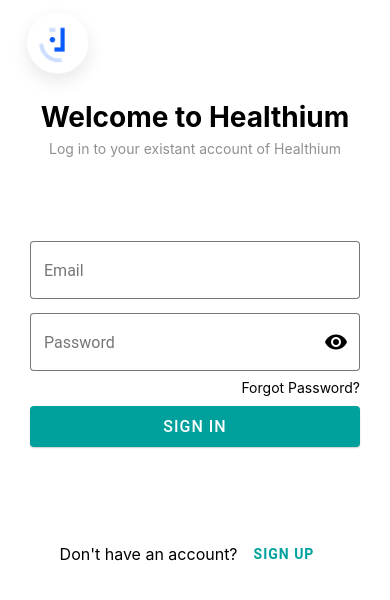
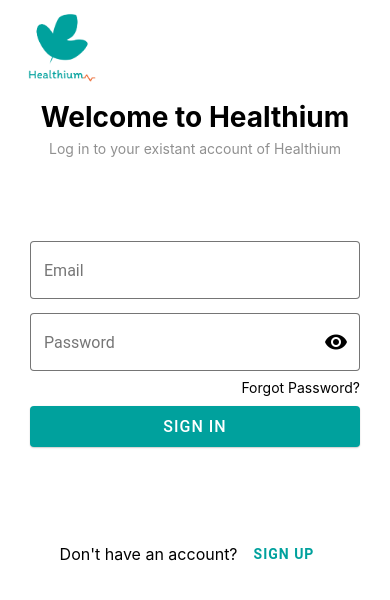
Before and after one commit to hoainambrvt2001/Healthium-SC2022, a React Native app: screen /SignIn in a window 390 px wide. Shown: the top 600 px of the page. Built offline with nearby package versions, Linux system fonts and the light colour scheme; no server answers.

Commit message:
update icon

```diff
--- a/app.json
+++ b/app.json
@@ -5,7 +5,7 @@
     "scheme": "ucare",
     "version": "1.0.0",
     "orientation": "portrait",
-    "icon": "./assets/icon.svg",
+    "icon": "./assets/icon.png",
     "splash": {
       "image": "./assets/splash.png",
       "resizeMode": "contain",
--- a/screens/SignInScreen.js
+++ b/screens/SignInScreen.js
@@ -18,8 +18,12 @@
       <View>
         <View style={{ marginBottom: "20%" }}>
           <Image
-            source={require("assets/AppLogo.png")}
-            style={{ marginLeft: 10, height: 100, width: 100 }}
+            source={require("assets/icon-signin.png")}
+            style={{
+              marginLeft: 10,
+              height: 100,
+              width: 100,
+            }}
           />
           <View style={{ alignItems: "center" }}>
             <Text
```
Also changed, not shown: assets/icon-signin.png (added).
